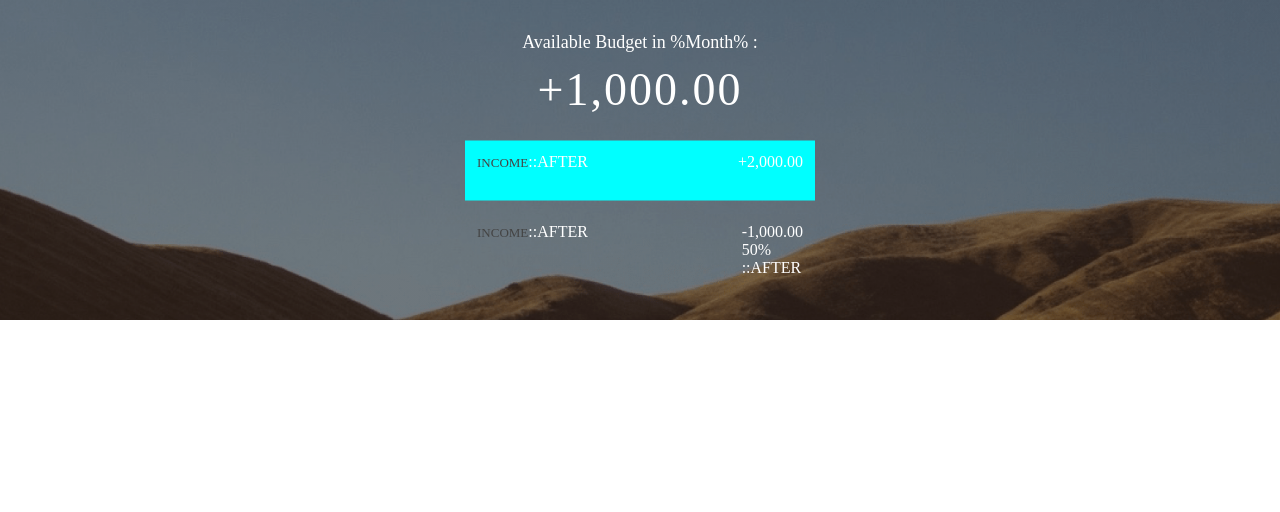
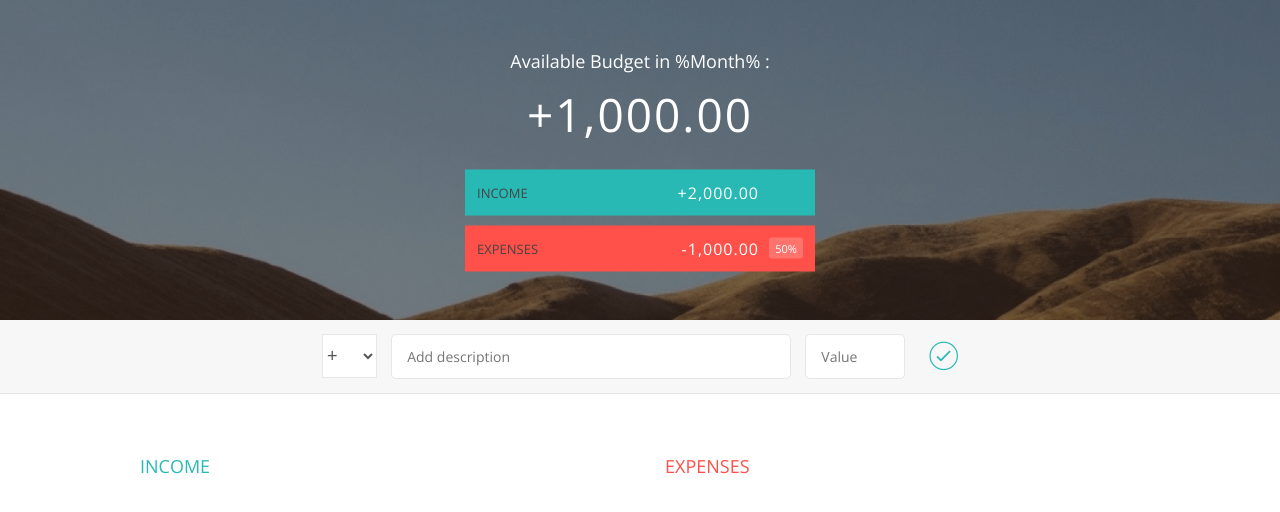
Before and after one commit to mansisaraf4/js_learning, a plain HTML site: page budgety/Budget.html in a window 1280 px wide. Drawn offline with nearby package versions, Linux system fonts and the light colour scheme.

Commit message:
html and css for budgety

```diff
--- a/QuestionsPrompt/script.js
+++ b/QuestionsPrompt/script.js
@@ -64,7 +64,9 @@ function selectQuestion(arr,fn){
     for (var i=0;i<currentQues.choice.length;i++){
         console.log(currentQues.choice[i]);
     }
-    fn(prompt(currentQues.question),currentQues,arr);
+    var ans = prompt(currentQues.question);
+    console.log(ans);
+    fn(ans,currentQues,arr);
 
 }
 
--- a/budgety/Budget.html
+++ b/budgety/Budget.html
@@ -1,7 +1,10 @@
 <!DOCTYPE html>
 <html>
     <head>
-        <link type = "text/css" rel="stylesheet" href="style.css">
+        <meta charset="UTF-8">
+        <link href="https://fonts.googleapis.com/css?family=Open+Sans:100,300,400,600" rel="stylesheet" type="text/css">
+        <link href="http://code.ionicframework.com/ionicons/2.0.1/css/ionicons.min.css" rel="stylesheet" type="text/css">
+        <link type="text/css" rel="stylesheet" href="style.css">
         <title>Budgety</title>
     </head>
     <body>
@@ -17,22 +20,47 @@
                     <div class="budget__income--text">Income</div>
                     <div class="right">
                         <div class="budget__income--value">+2,000.00</div>
-                        <div class-"budget__income--percentage">&nbsp;</div>
+                        <div class="budget__income--percentage">&nbsp;</div>
                     </div>
-                    ::after
                 </div>
                 <div class="budget__expenses clearfix">
-                    <div class="budget__expenses--text">Income</div>
+                    <div class="budget__expenses--text">Expenses</div>
                     <div class="right clearfix">
                         <div class="budget__expenses--value">-1,000.00</div>
-                        <div class-"budget__expenses--percentage">50%</div>
-                        ::after
+                        <div class="budget__expenses--percentage">50%</div>
                     </div>
-                    ::after
                 </div>
             </div>
+        </div>
+        <div class="bottom">
+            <div class="add">
+                <div class="add__container">
+                    <select class="add__type">
+                        <option value="inc" selected>+</option>
+                        <option value="exp">-</option>
+                    </select>
+                    <input type="text" class="add__description" placeholder="Add description">
+                    <input type="number" class="add__value" placeholder="Value">
+                    <button class="add__btn">
+                        <i class="ion-ios-checkmark-outline"></i>
+                    </button>
+                </div>
+            </div>
+        </div>
+        <div class="container clearfix">
+            <div class="income">
+                <h2 class="income__title">Income</h2>
+                <div class="income__list">
 
+                </div>
+            </div>
+            <div class="expenses">
+                <h2 class="expenses__title">Expenses</h2>
+                <div class="expenses__list">
 
+                </div>
+            </div>
         </div>
+        <script src="budgety.js"></script>
     </body>
 </html>
--- /dev/null
+++ b/budgety/Budgety.js
@@ -0,0 +1,4 @@
+//Module
+var budgetController = (function(){
+
+})();
--- a/budgety/starter/style.css
+++ /dev/null
@@ -1,277 +0,0 @@
-/**********************************************
-*** GENERAL
-**********************************************/
-
-* {
-    margin: 0;
-    padding: 0;
-    box-sizing: border-box;
-}
-
-.clearfix::after {
-    content: "";
-    display: table;
-    clear: both;
-}
-
-body {
-    color: #555;
-    font-family: Open Sans;
-    font-size: 16px;
-    position: relative;
-    height: 100vh;
-    font-weight: 400;
-}
-
-.right { float: right; }
-.red { color: #FF5049 !important; }
-.red-focus:focus { border: 1px solid #FF5049 !important; }
-
-/**********************************************
-*** TOP PART
-**********************************************/
-
-.top {
-    height: 40vh;
-    background-image: linear-gradient(rgba(0, 0, 0, 0.35), rgba(0, 0, 0, 0.35)), url(back.png);
-    background-size: cover;
-    background-position: center;
-    position: relative;
-}
-
-.budget {
-    position: absolute;
-    width: 350px;
-    top: 50%;
-    left: 50%;
-    transform: translate(-50%, -50%);
-    color: #fff;
-}
-
-.budget__title {
-    font-size: 18px;
-    text-align: center;
-    margin-bottom: 10px;
-    font-weight: 300;
-}
-
-.budget__value {
-    font-weight: 300;
-    font-size: 46px;
-    text-align: center;
-    margin-bottom: 25px;
-    letter-spacing: 2px;
-}
-
-.budget__income,
-.budget__expenses {
-    padding: 12px;
-    text-transform: uppercase;
-}
-
-.budget__income {
-    margin-bottom: 10px;
-    background-color: #28B9B5;
-}
-
-.budget__expenses {
-    background-color: #FF5049;
-}
-
-.budget__income--text,
-.budget__expenses--text {
-    float: left;
-    font-size: 13px;
-    color: #444;
-    margin-top: 2px;
-}
-
-.budget__income--value,
-.budget__expenses--value {
-    letter-spacing: 1px;
-    float: left;
-}
-
-.budget__income--percentage,
-.budget__expenses--percentage {
-    float: left;
-    width: 34px;
-    font-size: 11px;
-    padding: 3px 0;
-    margin-left: 10px;
-}
-
-.budget__expenses--percentage {
-    background-color: rgba(255, 255, 255, 0.2);
-    text-align: center;
-    border-radius: 3px;
-}
-
-
-/**********************************************
-*** BOTTOM PART
-**********************************************/
-
-/***** FORM *****/
-.add {
-    padding: 14px;
-    border-bottom: 1px solid #e7e7e7;
-    background-color: #f7f7f7;
-}
-
-.add__container {
-    margin: 0 auto;
-    text-align: center;
-}
-
-.add__type {
-    width: 55px;
-    border: 1px solid #e7e7e7;
-    height: 44px;
-    font-size: 18px;
-    color: inherit;
-    background-color: #fff;
-    margin-right: 10px;
-    font-weight: 300;
-    transition: border 0.3s;
-}
-
-.add__description,
-.add__value {
-    border: 1px solid #e7e7e7;
-    background-color: #fff;
-    color: inherit;
-    font-family: inherit;
-    font-size: 14px;
-    padding: 12px 15px;
-    margin-right: 10px;
-    border-radius: 5px;
-    transition: border 0.3s;
-}
-
-.add__description { width: 400px;}
-.add__value { width: 100px;}
-
-.add__btn {
-    font-size: 35px;
-    background: none;
-    border: none;
-    color: #28B9B5;
-    cursor: pointer;
-    display: inline-block;
-    vertical-align: middle;
-    line-height: 1.1;
-    margin-left: 10px;
-}
-
-.add__btn:active { transform: translateY(2px); }
-
-.add__type:focus,
-.add__description:focus,
-.add__value:focus {
-    outline: none;
-    border: 1px solid #28B9B5;
-}
-
-.add__btn:focus { outline: none; }
-
-/***** LISTS *****/
-.container {
-    width: 1000px;
-    margin: 60px auto;
-}
-
-.income {
-    float: left;
-    width: 475px;
-    margin-right: 50px;
-}
-
-.expenses {
-    float: left;
-    width: 475px;
-}
-
-h2 {
-    text-transform: uppercase;
-    font-size: 18px;
-    font-weight: 400;
-    margin-bottom: 15px;
-}
-
-.icome__title { color: #28B9B5; }
-.expenses__title { color: #FF5049; }
-
-.item {
-    padding: 13px;
-    border-bottom: 1px solid #e7e7e7;
-}
-
-.item:first-child { border-top: 1px solid #e7e7e7; }
-.item:nth-child(even) { background-color: #f7f7f7; }
-
-.item__description {
-    float: left;
-}
-
-.item__value {
-    float: left;
-    transition: transform 0.3s;
-}
-
-.item__percentage {
-    float: left;
-    margin-left: 20px;
-    transition: transform 0.3s;
-    font-size: 11px;
-    background-color: #FFDAD9;
-    padding: 3px;
-    border-radius: 3px;
-    width: 32px;
-    text-align: center;
-}
-
-.income .item__value,
-.income .item__delete--btn {
-    color: #28B9B5;
-}
-
-.expenses .item__value,
-.expenses .item__percentage,
-.expenses .item__delete--btn {
-    color: #FF5049;
-}
-
-
-.item__delete {
-    float: left;
-}
-
-.item__delete--btn {
-    font-size: 22px;
-    background: none;
-    border: none;
-    cursor: pointer;
-    display: inline-block;
-    vertical-align: middle;
-    line-height: 1;
-    display: none;
-}
-
-.item__delete--btn:focus { outline: none; }
-.item__delete--btn:active { transform: translateY(2px); }
-
-.item:hover .item__delete--btn { display: block; }
-.item:hover .item__value { transform: translateX(-20px); }
-.item:hover .item__percentage { transform: translateX(-20px); }
-
-
-.unpaid {
-    background-color: #FFDAD9 !important;
-    cursor: pointer;
-    color: #FF5049;
-
-}
-
-.unpaid .item__percentage { box-shadow: 0 2px 6px 0 rgba(0, 0, 0, 0.1); }
-.unpaid:hover .item__description { font-weight: 900; }
--- a/budgety/style.css
+++ b/budgety/style.css
@@ -1,37 +1,61 @@
+/**********************************************
+*** GENERAL
+**********************************************/
+
 * {
     margin: 0;
     padding: 0;
     box-sizing: border-box;
 }
 
-.top{
+.clearfix::after {
+    content: "";
+    display: table;
+    clear: both;
+}
+
+body {
+    color: #555;
+    font-family: Open Sans;
+    font-size: 16px;
+    position: relative;
+    height: 100vh;
+    font-weight: 400;
+}
+
+.right { float: right; }
+.red { color: #FF5049 !important; }
+.red-focus:focus { border: 1px solid #FF5049 !important; }
+
+/**********************************************
+*** TOP PART
+**********************************************/
+
+.top {
     height: 40vh;
-    background-image: linear-gradient(rgba(0,0,0,0.35),rgba(0,0,0,0.35)),url(back.png);
+    background-image: linear-gradient(rgba(0, 0, 0, 0.35), rgba(0, 0, 0, 0.35)), url(back.png);
     background-size: cover;
     background-position: center;
     position: relative;
 }
-.right{
-    float: right;
-}
 
-.budget{
+.budget {
     position: absolute;
     width: 350px;
-    top:50%;
-    left:50%;
-    transform: translate(-50%,-50%);
+    top: 50%;
+    left: 50%;
+    transform: translate(-50%, -50%);
     color: #fff;
 }
 
-.budget__title{
+.budget__title {
     font-size: 18px;
     text-align: center;
     margin-bottom: 10px;
     font-weight: 300;
 }
 
-.budget__value{
+.budget__value {
     font-weight: 300;
     font-size: 46px;
     text-align: center;
@@ -39,25 +63,215 @@
     letter-spacing: 2px;
 }
 
-.budget__income{
-    background-color: aqua;
-    margin-bottom: 10px;
-}
-
-.budget__income, .budget__expenses{
-    padding:12px;
+.budget__income,
+.budget__expenses {
+    padding: 12px;
     text-transform: uppercase;
 }
 
-.clearfix::after{
-    content: "";
-    display:table;
-    clear: both;
+.budget__income {
+    margin-bottom: 10px;
+    background-color: #28B9B5;
 }
 
-.budget__income--text, .budget__expenses--text {
+.budget__expenses {
+    background-color: #FF5049;
+}
+
+.budget__income--text,
+.budget__expenses--text {
     float: left;
     font-size: 13px;
     color: #444;
     margin-top: 2px;
 }
+
+.budget__income--value,
+.budget__expenses--value {
+    letter-spacing: 1px;
+    float: left;
+}
+
+.budget__income--percentage,
+.budget__expenses--percentage {
+    float: left;
+    width: 34px;
+    font-size: 11px;
+    padding: 3px 0;
+    margin-left: 10px;
+}
+
+.budget__expenses--percentage {
+    background-color: rgba(255, 255, 255, 0.2);
+    text-align: center;
+    border-radius: 3px;
+}
+
+
+/**********************************************
+*** BOTTOM PART
+**********************************************/
+
+/***** FORM *****/
+.add {
+    padding: 14px;
+    border-bottom: 1px solid #e7e7e7;
+    background-color: #f7f7f7;
+}
+
+.add__container {
+    margin: 0 auto;
+    text-align: center;
+}
+
+.add__type {
+    width: 55px;
+    border: 1px solid #e7e7e7;
+    height: 44px;
+    font-size: 18px;
+    color: inherit;
+    background-color: #fff;
+    margin-right: 10px;
+    font-weight: 300;
+    transition: border 0.3s;
+}
+
+.add__description,
+.add__value {
+    border: 1px solid #e7e7e7;
+    background-color: #fff;
+    color: inherit;
+    font-family: inherit;
+    font-size: 14px;
+    padding: 12px 15px;
+    margin-right: 10px;
+    border-radius: 5px;
+    transition: border 0.3s;
+}
+
+.add__description { width: 400px;}
+.add__value { width: 100px;}
+
+.add__btn {
+    font-size: 35px;
+    background: none;
+    border: none;
+    color: #28B9B5;
+    cursor: pointer;
+    display: inline-block;
+    vertical-align: middle;
+    line-height: 1.1;
+    margin-left: 10px;
+}
+
+.add__btn:active { transform: translateY(2px); }
+
+.add__type:focus,
+.add__description:focus,
+.add__value:focus {
+    outline: none;
+    border: 1px solid #28B9B5;
+}
+
+.add__btn:focus { outline: none; }
+
+/***** LISTS *****/
+.container {
+    width: 1000px;
+    margin: 60px auto;
+}
+
+.income {
+    float: left;
+    width: 475px;
+    margin-right: 50px;
+}
+
+.expenses {
+    float: left;
+    width: 475px;
+}
+
+h2 {
+    text-transform: uppercase;
+    font-size: 18px;
+    font-weight: 400;
+    margin-bottom: 15px;
+}
+
+.income__title { color: #28B9B5; }
+.expenses__title { color: #FF5049; }
+
+.item {
+    padding: 13px;
+    border-bottom: 1px solid #e7e7e7;
+}
+
+.item:first-child { border-top: 1px solid #e7e7e7; }
+.item:nth-child(even) { background-color: #f7f7f7; }
+
+.item__description {
+    float: left;
+}
+
+.item__value {
+    float: left;
+    transition: transform 0.3s;
+}
+
+.item__percentage {
+    float: left;
+    margin-left: 20px;
+    transition: transform 0.3s;
+    font-size: 11px;
+    background-color: #FFDAD9;
+    padding: 3px;
+    border-radius: 3px;
+    width: 32px;
+    text-align: center;
+}
+
+.income .item__value,
+.income .item__delete--btn {
+    color: #28B9B5;
+}
+
+.expenses .item__value,
+.expenses .item__percentage,
+.expenses .item__delete--btn {
+    color: #FF5049;
+}
+
+
+.item__delete {
+    float: left;
+}
+
+.item__delete--btn {
+    font-size: 22px;
+    background: none;
+    border: none;
+    cursor: pointer;
+    display: inline-block;
+    vertical-align: middle;
+    line-height: 1;
+    display: none;
+}
+
+.item__delete--btn:focus { outline: none; }
+.item__delete--btn:active { transform: translateY(2px); }
+
+.item:hover .item__delete--btn { display: block; }
+.item:hover .item__value { transform: translateX(-20px); }
+.item:hover .item__percentage { transform: translateX(-20px); }
+
+
+.unpaid {
+    background-color: #FFDAD9 !important;
+    cursor: pointer;
+    color: #FF5049;
+
+}
+
+.unpaid .item__percentage { box-shadow: 0 2px 6px 0 rgba(0, 0, 0, 0.1); }
+.unpaid:hover .item__description { font-weight: 900; }
```
Also changed, not shown: budgety/starter/index.html (deleted, +0 -124 lines), budgety/starter/app.js (deleted), budgety/starter/back.png (deleted).
